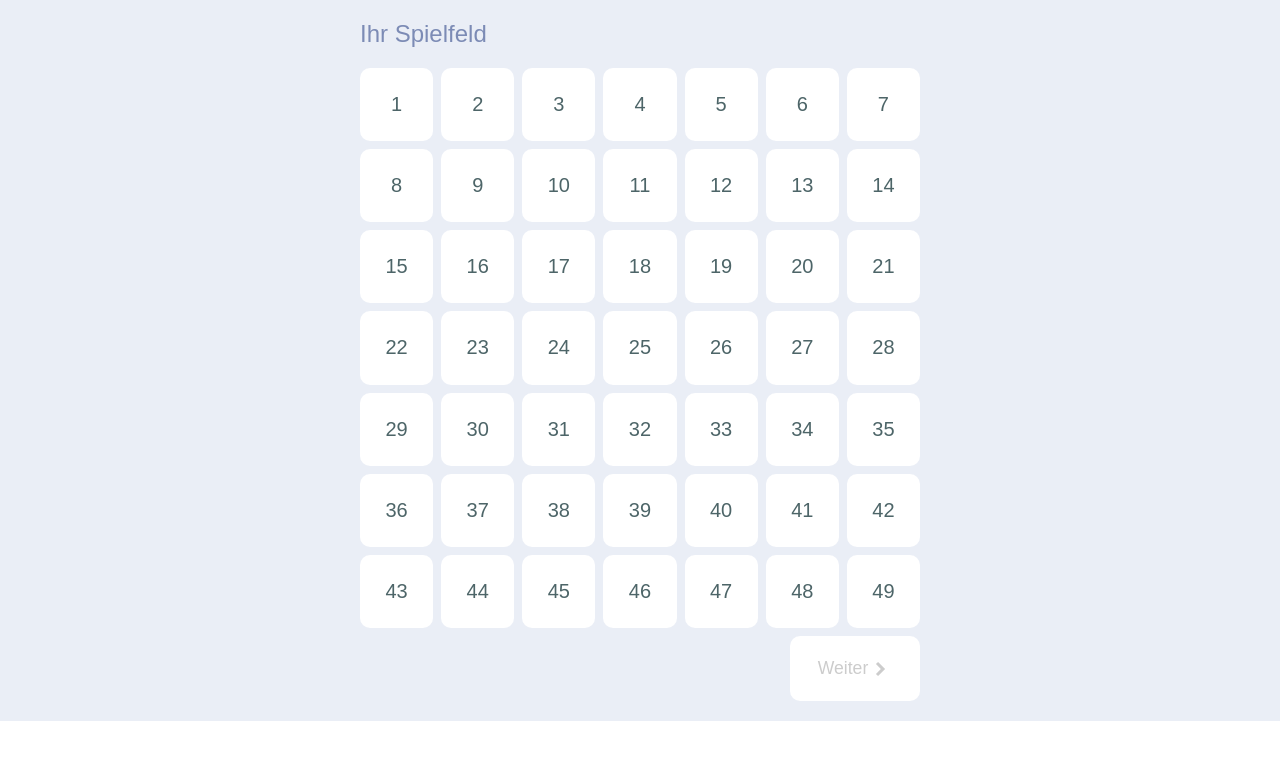
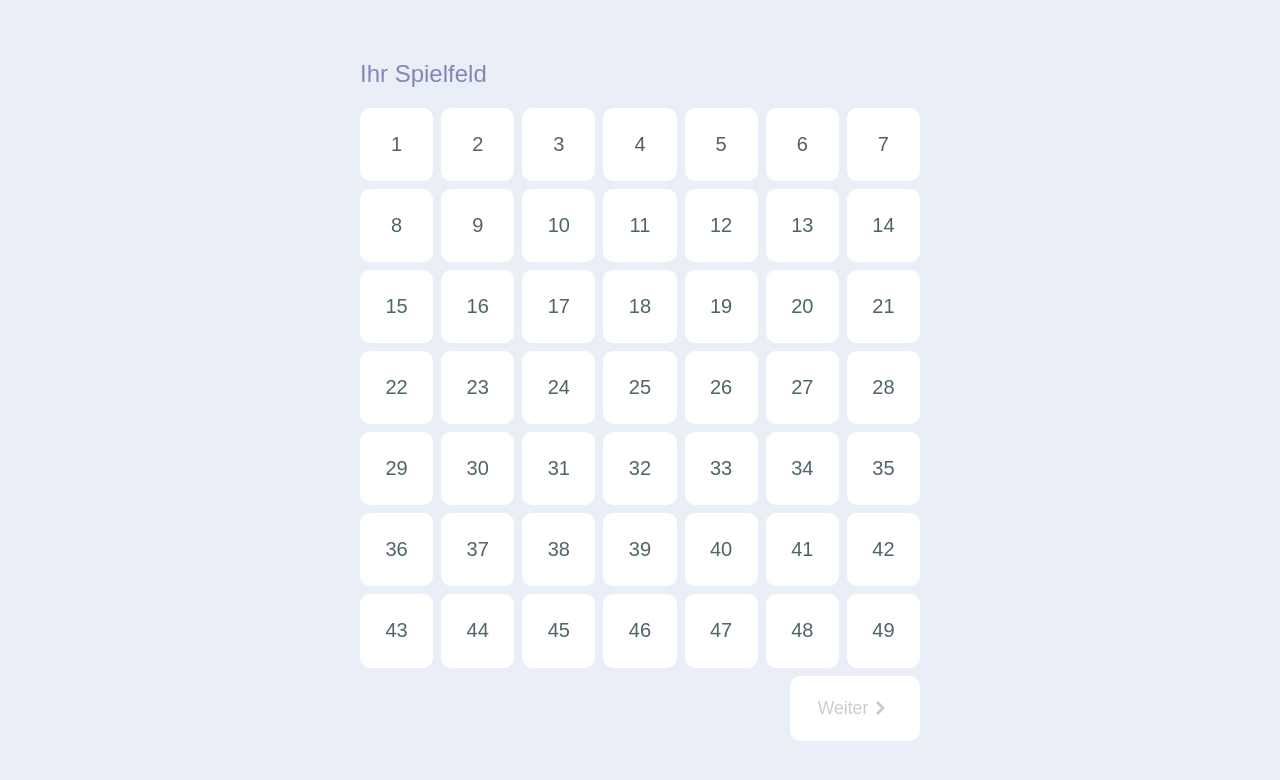
Before and after one commit to zunkelty/neoskop-lotto-soenke, a React (Create React App) app: page / in a window 1280 px wide. Shown: the top 780 px of the page. Built offline with nearby package versions, Linux system fonts and the light colour scheme.

Commit message:
fixed typo

```diff
--- a/src/index.scss
+++ b/src/index.scss
@@ -1,6 +1,6 @@
 .app {
   width: 100vw;
-  max-height: 100vh;
+  min-height: 100vh;
 
   margin: auto 0;
   padding: 0;
```
